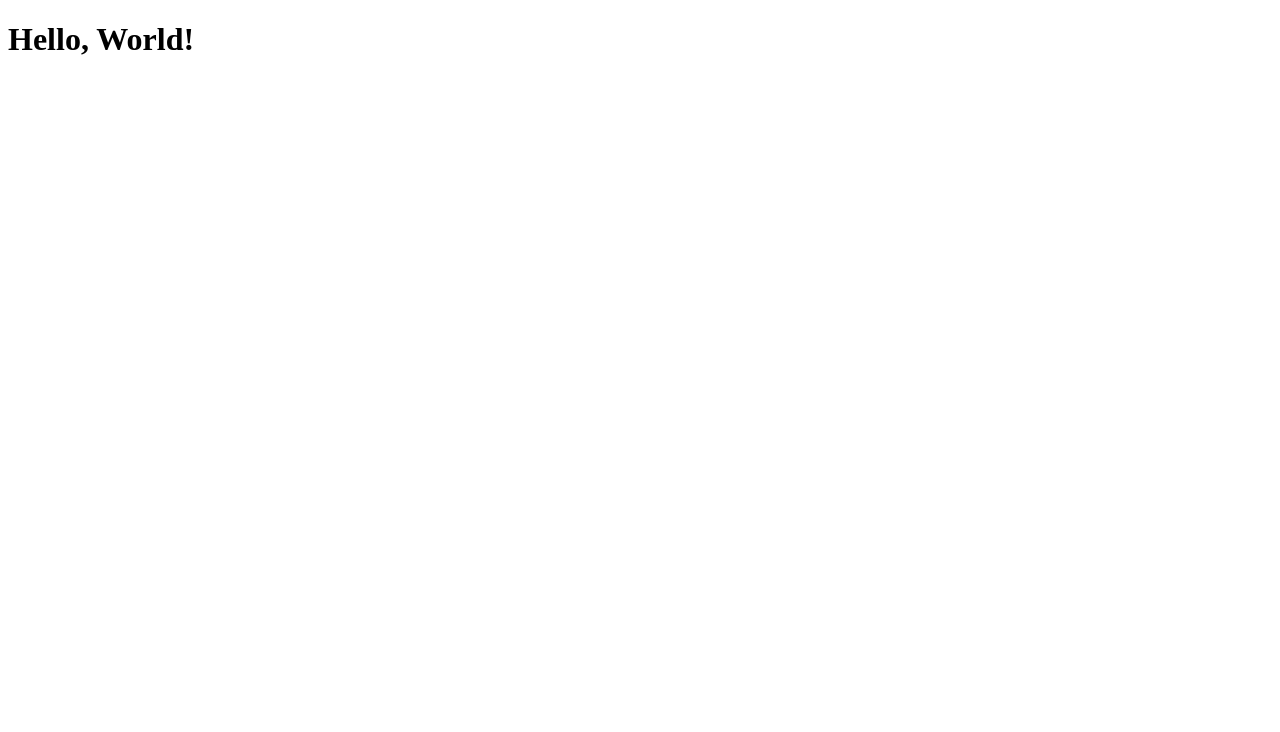
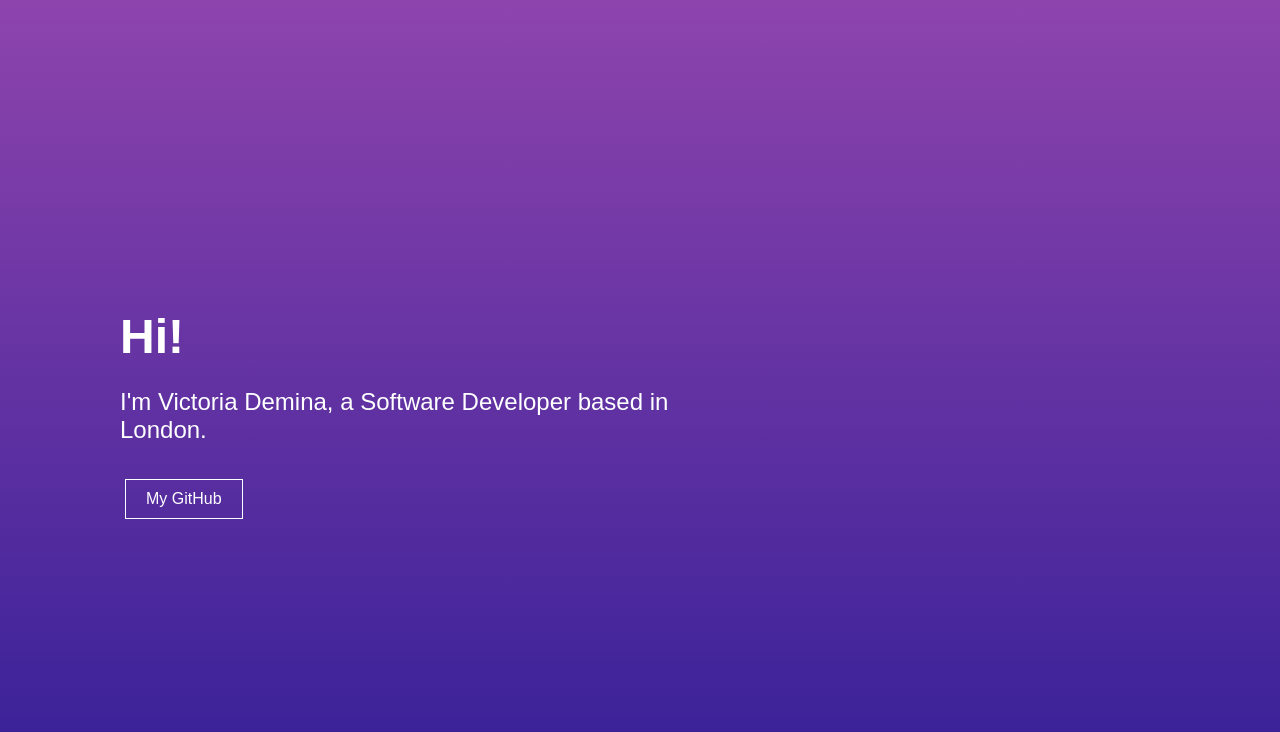
Before and after one commit to victoriademina/victoriademina.github.io, a plain HTML site: page index.html in a window 1280 px wide. Drawn offline with Linux system fonts and the light colour scheme.

Commit message:
Add initial info and styles.

```diff
--- a/index.html
+++ b/index.html
@@ -2,9 +2,18 @@
 <html lang="en">
 <head>
     <meta charset="UTF-8">
-    <title>Portfolio</title>
+    <title>Victoria Demina - Software Engineer</title>
+    <link rel="stylesheet" href="styles.css">
 </head>
 <body>
-<h1>Hello, World!</h1>
+<div class="container">
+    <div class="content">
+        <h1>Hi!</h1>
+        <p class="subtitle">I'm Victoria Demina, a Software Developer based in London.</p>
+        <div class="links">
+            <a href="https://github.com/victoriademina" target="_blank">My GitHub</a>
+        </div>
+    </div>
+</div>
 </body>
 </html>
--- /dev/null
+++ b/styles.css
@@ -0,0 +1,61 @@
+body {
+    margin: 0;
+    padding: 0;
+    font-family: Arial, sans-serif;
+    background: linear-gradient(to bottom, #8e44ad, #341f97); /* Purple gradient */
+    color: #fff; /* White text */
+}
+
+.container {
+    display: flex;
+    justify-content: flex-start; /* Align content to the left */
+    align-items: center;
+    height: 100vh;
+    padding-left: 100px; /* Add space from the left border */
+}
+
+.content {
+    text-align: left;
+    padding: 20px;
+    max-width: 600px; /* Limit content width */
+}
+
+h1 {
+    font-size: 3em;
+    margin-bottom: 10px;
+}
+
+.subtitle {
+    font-size: 1.5em;
+    margin-bottom: 30px;
+}
+
+.links a {
+    display: inline-block;
+    padding: 10px 20px;
+    margin: 5px;
+    text-decoration: none;
+    color: #fff;
+    border: 1px solid #fff;
+    transition: all 0.3s ease;
+}
+
+.links a:hover {
+    background-color: #fff;
+    color: #8e44ad;
+}
+
+/* Responsive styling for smaller screens */
+@media (max-width: 768px) {
+    .content {
+        width: 90%;
+    }
+
+    h1 {
+        font-size: 2.5em;
+    }
+
+    .subtitle {
+        font-size: 1.2em;
+    }
+}
```
